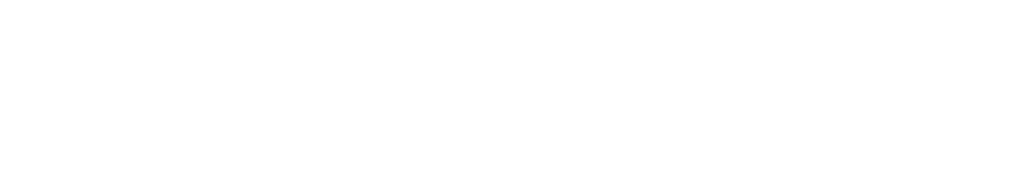
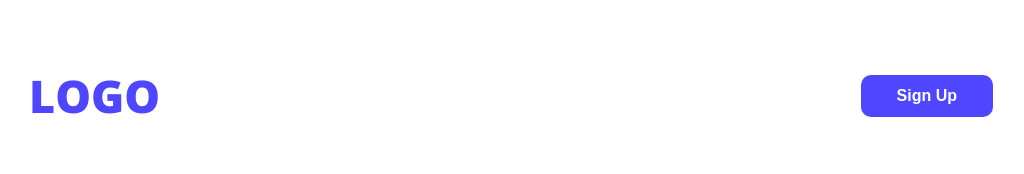
Before and after one commit to isratvx/web-flow-A01, a plain HTML site: page index.html in a window 1280 px wide. Shown: the whole page, without its empty margins (129-1153 px from the left). Drawn offline with nearby package versions, Linux system fonts and the light colour scheme.

Commit message:
Added Navbar Section

```diff
--- a/index.html
+++ b/index.html
@@ -4,9 +4,20 @@
     <meta charset="UTF-8">
     <meta name="viewport" content="width=device-width, initial-scale=1.0">
     <title>Web Flow Assignment 01</title>
+    <link rel="preconnect" href="https://fonts.googleapis.com">
+    <link rel="preconnect" href="https://fonts.gstatic.com" crossorigin>
+    <link href="https://fonts.googleapis.com/css2?family=Open+Sans:ital,wght@0,300..800;1,300..800&display=swap" rel="stylesheet">
+    <link rel="stylesheet" href="styles/webflow.css">
+
 </head>
-<body>
+<body class="open-sans-normal">
     <header>
+        <nav>
+            <h3 class="nav-title primary-color">LOGO</h3>
+            <ul>
+                <li><a href=""><button class="btn-primary">Sign Up</button></a></li>
+            </ul>
+        </nav>
 
     </header>
     <main>
--- /dev/null
+++ b/styles/webflow.css
@@ -0,0 +1,42 @@
+
+.open-sans-normal {
+  font-family: "Open Sans", sans-serif;
+  font-optical-sizing: auto;
+  font-style: normal;
+  font-variation-settings:
+    "wdth" 100;
+}
+
+/* shared style */
+.primary-color{
+    color: #4E47FF;
+}
+.btn-primary{
+    background-color: #4E47FF;
+    font-size: 16px;
+    font-weight: bold;
+    color: #FFFFFF;
+    padding: 12px 36px;
+    border: none;
+    border-radius: 10px;
+}
+
+
+/* Nav Styles */
+
+nav{
+    display: flex;
+    align-items: center;
+    justify-content: space-between;
+    margin: 20px 150px;
+}
+.nav-title{
+    font-weight: 800;
+    font-size: 45px;
+}
+nav ul{
+    display: flex;
+}
+nav ul li{
+    list-style: none;
+}
```
